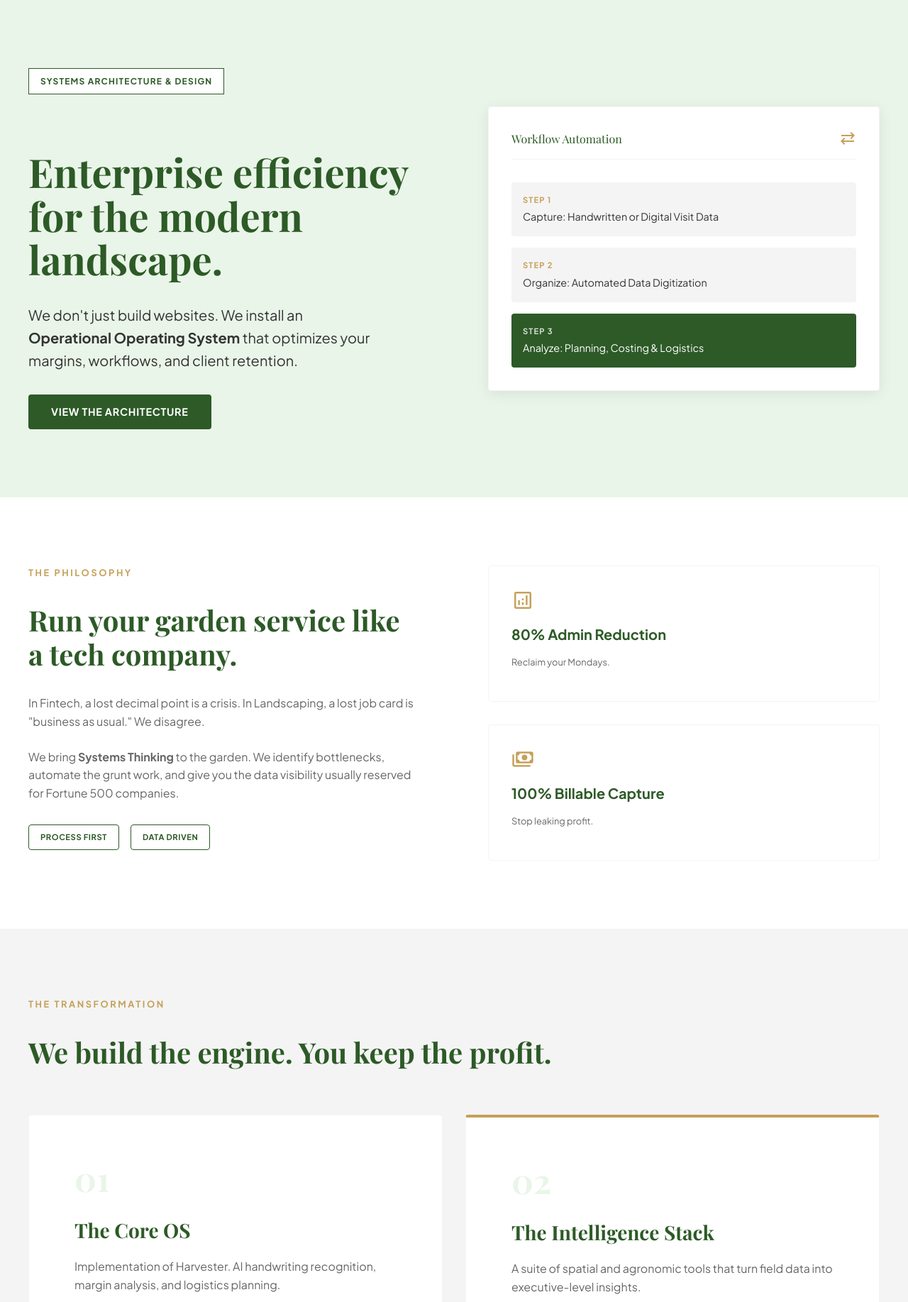
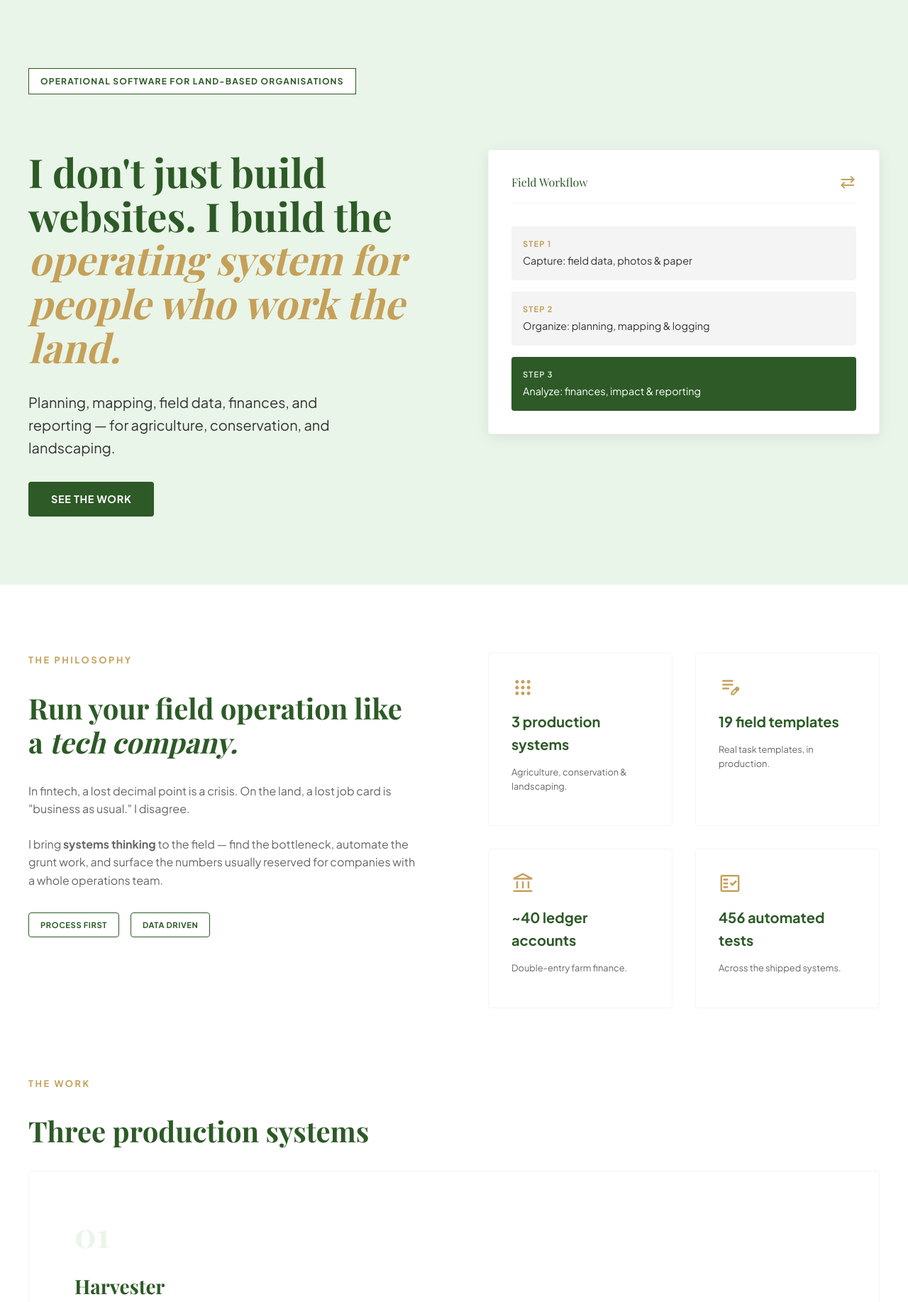
Before and after one commit to KobusWHMeiring/plot, a Django app: page / in a window 1280 px wide. Shown: the part 114-1949 px from the top of the page at 71% size. Run offline with Django 5.2, Linux system fonts and the light colour scheme; some libraries are stand-ins or nearby versions; some web fonts are replaced.

Commit message:
content(home): rewrite hero, methodology, carousel, CTA

```diff
--- a/core/templates/core/base.html
+++ b/core/templates/core/base.html
@@ -57,5 +57,7 @@
             document.documentElement.classList.add('dark');
         }
     </script>
+
+    {% block extra_js %}{% endblock %}
 </body>
 </html>
--- a/core/templates/core/home.html
+++ b/core/templates/core/home.html
@@ -1,4 +1,5 @@
 {% extends 'core/base.html' %}
+{% load static %}
 
 {% block content %}
     <!-- Hero Section -->
@@ -6,37 +7,37 @@
         <div class="hero__container container">
             <div class="hero__content">
                 <div class="hero__badge">
-                    Systems Architecture & Design
+                    Operational software for land-based organisations
                 </div>
                 <h1 class="hero__title font-serif">
-                    Enterprise efficiency for the modern landscape.
+                    I don't just build websites. I build the <span style="font-style: italic; color: var(--color-accent);">operating system for people who work the land.</span>
                 </h1>
                 <p class="hero__description">
-                    We don't just build websites. We install an <strong>Operational Operating System</strong> that optimizes your margins, workflows, and client retention.
+                    Planning, mapping, field data, finances, and reporting — for agriculture, conservation, and landscaping.
                 </p>
                 <div class="hero__actions">
-                    <a href="#platform" class="btn btn--primary">View The Architecture</a>
+                    <a href="#work" class="btn btn--primary">See the work</a>
                 </div>
             </div>
 
             <div class="hero__visual" style="position: relative;">
                 <div class="plot-card">
                     <div class="plot-card__header">
-                        <div class="font-serif italic" style="color: var(--color-primary);">Workflow Automation</div>
+                        <div class="font-serif italic" style="color: var(--color-primary);">Field Workflow</div>
                         <span class="material-symbols-outlined" style="color: var(--color-accent);">sync_alt</span>
                     </div>
                     <div class="plot-card__flow">
                         <div class="flow-step">
                             <span class="flow-label">Step 1</span>
-                            Capture: Handwritten or Digital Visit Data
+                            Capture: field data, photos & paper
                         </div>
                         <div class="flow-step">
                             <span class="flow-label">Step 2</span>
-                            Organize: Automated Data Digitization
+                            Organize: planning, mapping & logging
                         </div>
                         <div class="flow-step flow-step--active">
                             <span class="flow-label">Step 3</span>
-                            Analyze: Planning, Costing & Logistics
+                            Analyze: finances, impact & reporting
                         </div>
                     </div>
                 </div>
@@ -44,115 +45,113 @@
         </div>
     </section>
 
-    <!-- Methodology (Approach) Section -->
+    <!-- Methodology Section -->
     <section class="approach" id="methodology">
         <div class="container">
             <div class="approach__grid">
                 <div>
                     <span class="section-label">The Philosophy</span>
                     <h2 class="section-title font-serif">
-                        Run your garden service like a tech company.
+                        Run your field operation like a <span style="font-style: italic;">tech company.</span>
                     </h2>
                     <p style="margin-bottom: 1.5rem; color: var(--color-text-light);">
-                        In Fintech, a lost decimal point is a crisis. In Landscaping, a lost job card is "business as usual." We disagree.
+                        In fintech, a lost decimal point is a crisis. On the land, a lost job card is "business as usual." I disagree.
                     </p>
                     <p style="margin-bottom: 2rem; color: var(--color-text-light);">
-                        We bring <strong>Systems Thinking</strong> to the garden. We identify bottlenecks, automate the grunt work, and give you the data visibility usually reserved for Fortune 500 companies.
+                        I bring <strong>systems thinking</strong> to the field — find the bottleneck, automate the grunt work, and surface the numbers usually reserved for companies with a whole operations team.
                     </p>
                     <div style="display: flex; gap: 1rem;">
                         <span class="btn btn--outline" style="font-size: 0.7rem; padding: 0.5rem 1rem;">Process First</span>
                         <span class="btn btn--outline" style="font-size: 0.7rem; padding: 0.5rem 1rem;">Data Driven</span>
                     </div>
                 </div>
-                <div class="approach__stats">
+                <div class="approach__stats" style="grid-template-columns: 1fr 1fr;">
                     <div class="stat-card">
-                        <span class="material-symbols-outlined stat-card__icon">analytics</span>
-                        <span class="stat-card__label">80% Admin Reduction</span>
-                        <p style="font-size: 0.8rem; color: var(--color-text-light);">Reclaim your Mondays.</p>
+                        <span class="material-symbols-outlined stat-card__icon">apps</span>
+                        <span class="stat-card__label">3 production systems</span>
+                        <p style="font-size: 0.8rem; color: var(--color-text-light);">Agriculture, conservation & landscaping.</p>
                     </div>
                     <div class="stat-card">
-                        <span class="material-symbols-outlined stat-card__icon">payments</span>
-                        <span class="stat-card__label">100% Billable Capture</span>
-                        <p style="font-size: 0.8rem; color: var(--color-text-light);">Stop leaking profit.</p>
+                        <span class="material-symbols-outlined stat-card__icon">edit_note</span>
+                        <span class="stat-card__label">19 field templates</span>
+                        <p style="font-size: 0.8rem; color: var(--color-text-light);">Real task templates, in production.</p>
+                    </div>
+                    <div class="stat-card">
+                        <span class="material-symbols-outlined stat-card__icon">account_balance</span>
+                        <span class="stat-card__label">~40 ledger accounts</span>
+                        <p style="font-size: 0.8rem; color: var(--color-text-light);">Double-entry farm finance.</p>
+                    </div>
+                    <div class="stat-card">
+                        <span class="material-symbols-outlined stat-card__icon">fact_check</span>
+                        <span class="stat-card__label">456 automated tests</span>
+                        <p style="font-size: 0.8rem; color: var(--color-text-light);">Across the shipped systems.</p>
                     </div>
                 </div>
             </div>
         </div>
     </section>
 
-    <!-- Transformation (Partnership) Section -->
-    <section class="partnership" id="partnership">
+    <!-- Work Carousel Section -->
+    <section class="work-carousel" id="work">
         <div class="container">
-            <span class="section-label">The Transformation</span>
-            <h2 class="section-title font-serif">We build the engine. <span>You keep the profit.</span></h2>
-
-            <div class="partnership__cards">
+            <span class="section-label">The Work</span>
+            <h2 class="section-title font-serif">Three production systems</h2>
+            <div class="carousel">
+                <div class="carousel__viewport">
+                    <div class="carousel__track">
+                        <section class="carousel__slide" aria-label="Harvester">
                             <div class="service-card">
                                 <div class="service-card__number font-serif">01</div>
-                    <h3 class="service-card__title font-serif">The Core OS</h3>
-                    <p style="color: var(--color-text-light);">Implementation of Harvester. AI handwriting recognition, margin analysis, and logistics planning.</p>
-                    <ul class="service-card__list">
-                        <li>Automate Invoicing & Payroll</li>
-                        <li>Digitise Historical Archives</li>
-                        <li>Smart Nursery Shopping Lists</li>
+                                <h3 class="service-card__title font-serif">Harvester</h3>
+                                <p class="service-card__tagline">Urban garden & landscaping operations</p>
+                                <p class="service-card__pitch">A landscaping team's day lived on paper job cards — lost, wet, or stuck in the van — so billables leaked and clients were left in the dark. I built a platform that turns a photo of the form into verified, billable, client-ready data.</p>
+                                <ul class="service-card__list service-card__list--icons">
+                                    <li><span class="material-symbols-outlined">document_scanner</span> AI handwriting extraction</li>
+                                    <li><span class="material-symbols-outlined">mark_email_read</span> Magic-Link client portal</li>
+                                    <li><span class="material-symbols-outlined">analytics</span> Margin & job costing</li>
+                                    <li><span class="material-symbols-outlined">map</span> Mapping & scheduling</li>
                                 </ul>
+                                <p class="service-card__stack">Django · Python · Celery + Redis · Gemini Vision · Leaflet</p>
+                                <a class="btn btn--outline" href="{% url 'work_detail' 'harvester' %}">Read the full case study</a>
                             </div>
-                <div class="service-card service-card--highlight">
+                        </section>
+                        <section class="carousel__slide" aria-label="River">
+                            <div class="service-card">
                                 <div class="service-card__number font-serif">02</div>
-                    <h3 class="service-card__title font-serif">The Intelligence Stack</h3>
-                    <p style="color: var(--color-text-light);">A suite of spatial and agronomic tools that turn field data into executive-level insights.</p>
-                    <ul class="service-card__list">
-                        <li>Mapping & Route Optimization</li>
-                        <li>Crop Lifecycle (Gantt) Tracking</li>
-                        <li>Actual-vs-Budget Job Costing</li>
+                                <h3 class="service-card__title font-serif">River</h3>
+                                <p class="service-card__tagline">Field-operations system for river rehabilitation</p>
+                                <p class="service-card__pitch">A field team planned river rehabilitation on paper, with no single view of who did what, where, or the cumulative impact. I built a Django platform that turns the whole operation into a planned, tracked, measurable workflow.</p>
+                                <ul class="service-card__list service-card__list--icons">
+                                    <li><span class="material-symbols-outlined">map</span> GIS mapping with lifecycle stages</li>
+                                    <li><span class="material-symbols-outlined">calendar_today</span> Weekly / monthly / daily planners</li>
+                                    <li><span class="material-symbols-outlined">edit_note</span> Smart visit logging & photos</li>
+                                    <li><span class="material-symbols-outlined">analytics</span> Impact dashboards & Excel export</li>
                                 </ul>
+                                <p class="service-card__stack">Django · Python · PostgreSQL · Leaflet · vanilla JS</p>
+                                <a class="btn btn--outline" href="{% url 'work_detail' 'river' %}">Read the full case study</a>
+                            </div>
+                        </section>
+                        <section class="carousel__slide" aria-label="Farm">
+                            <div class="service-card">
+                                <div class="service-card__number font-serif">03</div>
+                                <h3 class="service-card__title font-serif">Farm</h3>
+                                <p class="service-card__tagline">Farm management for a regenerative farm</p>
+                                <p class="service-card__pitch">A regenerative farm's operational knowledge lived on paper lists, WhatsApp chats, and in people's memories. I built a local-first platform that tracks the work, the money, and the land — offline and on the farm's own hardware.</p>
+                                <ul class="service-card__list service-card__list--icons">
+                                    <li><span class="material-symbols-outlined">account_balance</span> Double-entry finance & reconciliation</li>
+                                    <li><span class="material-symbols-outlined">agriculture</span> Cattle grazing & paddock rest</li>
+                                    <li><span class="material-symbols-outlined">flight</span> Drone mapping</li>
+                                    <li><span class="material-symbols-outlined">view_kanban</span> Team todo, routines & offline logging</li>
+                                </ul>
+                                <p class="service-card__stack">Django · Python · PostgreSQL · HTMX · Leaflet</p>
+                                <a class="btn btn--outline" href="{% url 'work_detail' 'farm' %}">Read the full case study</a>
+                            </div>
+                        </section>
                     </div>
                 </div>
-        </div>
-    </section>
-
-    <!-- Platform Section -->
-    <section class="platform" id="platform">
-        <div class="container">
-            <div class="platform__grid">
-                <div class="app-mockup">
-                    <div class="app-mockup__screen">
-                        <div class="feature-row">
-                            <h4 class="feature-title font-serif"><span class="material-symbols-outlined" style="font-size: 1rem; vertical-align: middle;">psychology</span> AI Extraction</h4>
-                            <p style="font-size: 0.9rem; color: var(--color-text-light);">Vision AI reads handwritten job cards and digitizes inputs, plantings, and tasks instantly.</p>
-                        </div>
-                        <div class="feature-row">
-                            <h4 class="feature-title font-serif"><span class="material-symbols-outlined" style="font-size: 1rem; vertical-align: middle;">map</span> Spatial Intelligence</h4>
-                            <p style="font-size: 0.9rem; color: var(--color-text-light);">Comprehensive interactive mapping and manual pin-dropping for precise farm logistics.</p>
-                        </div>
-                        <div class="feature-row">
-                            <h4 class="feature-title font-serif"><span class="material-symbols-outlined" style="font-size: 1rem; vertical-align: middle;">calendar_today</span> GCal Integration</h4>
-                            <p style="font-size: 0.9rem; color: var(--color-text-light);">14-day rolling sync between your Google Calendar and operational prep sheets.</p>
-                        </div>
-                        <div class="feature-row">
-                            <h4 class="feature-title font-serif"><span class="material-symbols-outlined" style="font-size: 1rem; vertical-align: middle;">timeline</span> Agronomic Gantt</h4>
-                            <p style="font-size: 0.9rem; color: var(--color-text-light);">Project crop lifecycles with biological data (DTM) to visualize the "Active Garden" state.</p>
-                        </div>
-                    </div>
-                </div>
-                <div>
-                    <span class="section-label">Capabilities</span>
-                    <h2 class="section-title font-serif">The Future of Horticulture</h2>
-                    <p style="color: var(--color-text-light); margin-bottom: 2rem;">
-                        Our system bridges the gap between the field and the office. From <strong>Infrastructure Alerts</strong> to <strong>"Magic Link" Client Portals</strong>, we ensure no job is lost and every margin is protected.
-                    </p>
-                    <div style="display: grid; grid-template-columns: 1fr 1fr; gap: 1rem; margin-bottom: 2rem;">
-                        <div style="padding: 1rem; background: var(--color-highlight); border-radius: var(--radius-sm);">
-                            <h5 class="font-serif" style="color: var(--color-primary); margin-bottom: 0.25rem;">Client Portal</h5>
-                            <p style="font-size: 0.75rem;">Token-signed links for ratings and wishlists.</p>
-                        </div>
-                        <div style="padding: 1rem; background: var(--color-highlight); border-radius: var(--radius-sm);">
-                            <h5 class="font-serif" style="color: var(--color-primary); margin-bottom: 0.25rem;">Job Costing</h5>
-                            <p style="font-size: 0.75rem;">Fee normalization and direct material allocation.</p>
-                        </div>
-                    </div>
-                    <a href="#pilot" class="btn btn--primary">Request Architecture Audit</a>
-                </div>
+                <button class="carousel__arrow carousel__arrow--prev" aria-label="Previous">‹</button>
+                <button class="carousel__arrow carousel__arrow--next" aria-label="Next">›</button>
+                <div class="carousel__dots"></div>
             </div>
         </div>
     </section>
@@ -161,9 +160,9 @@
     <section class="cta" id="contact">
         <div class="container cta__container">
             <div>
-                <h2 class="section-title font-serif">Optimize your operations.</h2>
+                <h2 class="section-title font-serif">Let's build yours.</h2>
                 <p style="margin-bottom: 2rem;">
-                    We are currently accepting three new landscaping partners for this quarter. Let's discuss how we can streamline your business.
+                    I'm currently taking on a small number of new projects. If you run a team that works the land, let's talk about how your operation could run itself.
                 </p>
             </div>
             <div class="contact-card" id="inquiry-form-container">
@@ -182,12 +181,16 @@
                         <input type="text" id="company_name" name="company_name">
                     </div>
                     <div class="form-group">
-                        <label for="message">How can we help?</label>
+                        <label for="message">How can I help?</label>
                         <textarea id="message" name="message" rows="4" style="width: 100%; padding: 1rem; border: 1px solid var(--color-highlight); border-radius: var(--radius-sm); background: var(--color-bg);"></textarea>
                     </div>
-                    <button type="submit" class="btn btn--primary btn--full">Request Strategy Call</button>
+                    <button type="submit" class="btn btn--primary btn--full">Request a call</button>
                 </form>
             </div>
         </div>
     </section>
 {% endblock %}
+
+{% block extra_js %}
+    <script src="{% static 'core/js/carousel.js' %}" defer></script>
+{% endblock %}
--- a/core/views.py
+++ b/core/views.py
@@ -44,7 +44,7 @@ def submit_inquiry(request):
                 company_name=company_name,
                 message=message
             )
-            return HttpResponse('<div class="success-message">Thanks! We will be in touch soon.</div>')
+            return HttpResponse('<div class="success-message">Thanks! I\'ll be in touch soon.</div>')
         else:
             return HttpResponse('<div class="error-message">Please provide both name and email.</div>', status=400)
 
```
Lines whose indentation alone changed are shown as unchanged.
